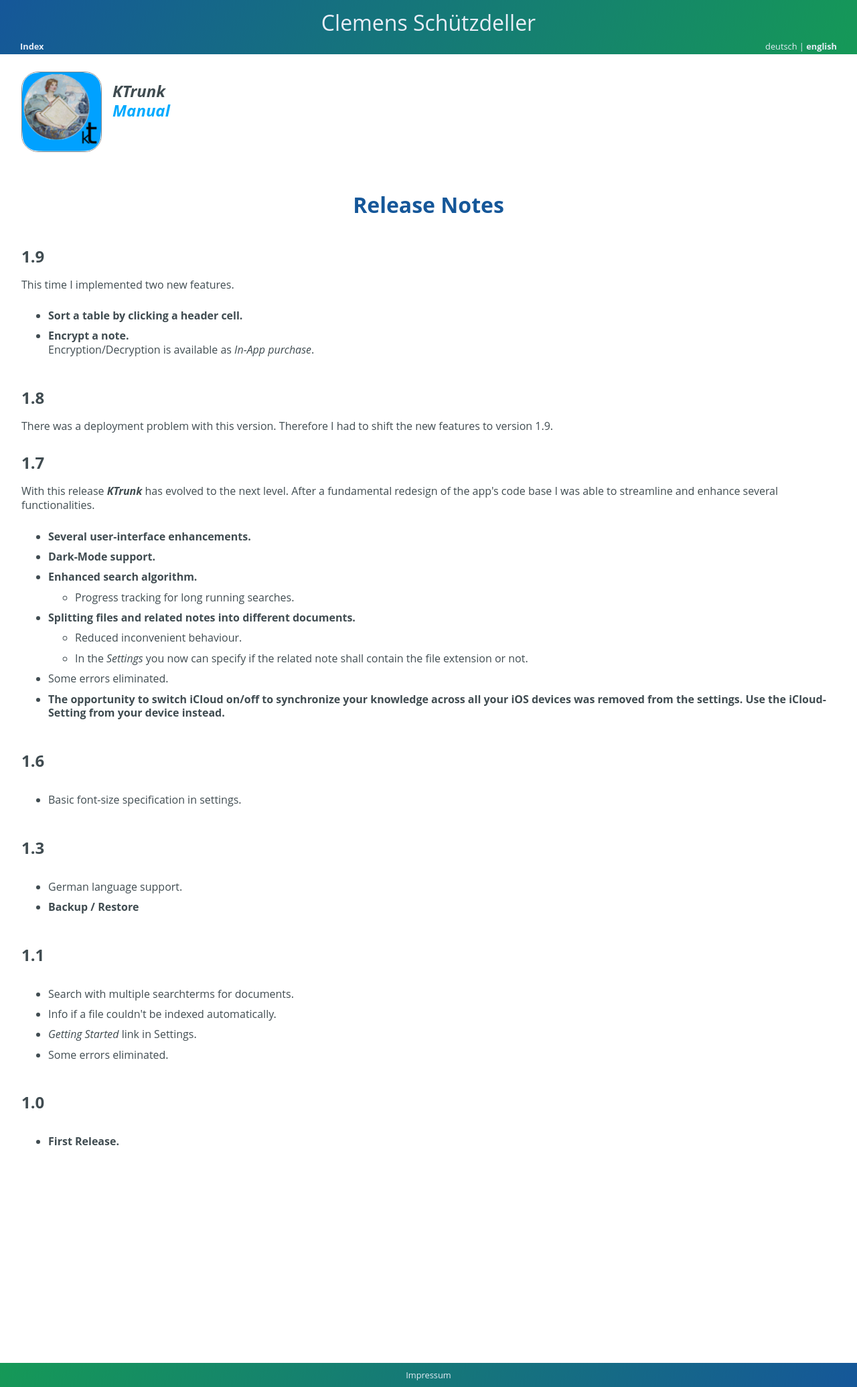
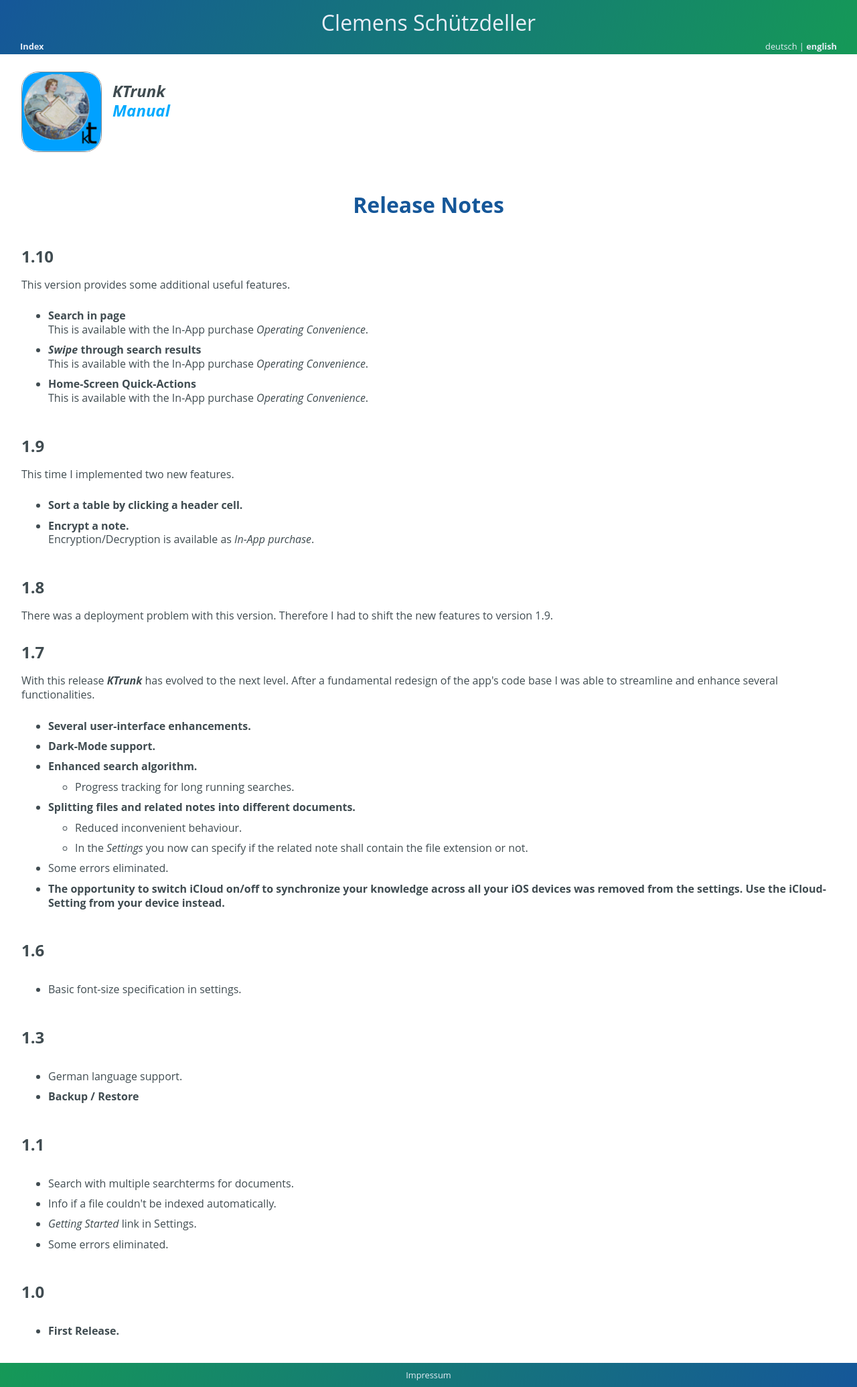
Before and after one commit to cs-LA/home, a Jekyll site: the page built from KTrunk/Manual/ReleaseNotes.md, in a window 1280 px wide. Shown: the whole page at 67% size. Built offline with Jekyll 4.4.1, drawn with Linux system fonts in a browser that asks for light colours; our own code applies the rules of GitHub Pages for plain Markdown files.

Commit message:
Update ReleaseNotes.md

```diff
--- a/KTrunk/Manual/ReleaseNotes.md
+++ b/KTrunk/Manual/ReleaseNotes.md
@@ -13,6 +13,26 @@
 <h1>
   Release Notes
 </h1>
+
+<h3>1.10</h3>
+<p>
+  <span class="en">This version provides some additional useful features.</span>
+  <span class="de">Diese Version stellt weitere nützliche Merkmale zur Verfügung.</span>
+</p>
+<ul>
+  <li>
+    <span class="en"><b>Search in page</b><br>This is available with the In-App purchase <em>Operating Convenience</em>.</span>
+    <span class="de"><b>Auf der Seite suchen</b><br>Dies ist mit dem In-App Kauf <em>Bedienungserleichterungen</em> verfügbar.</span>
+  </li>
+  <li>
+    <span class="en"><b><em>Swipe</em> through search results</b><br>This is available with the In-App purchase <em>Operating Convenience</em>.</span>
+    <span class="de"><b>Die Suchergebnisse mit <em>Streichgesten</em> durchblättern</b><br>Dies ist mit dem In-App Kauf <em>Bedienungserleichterungen</em> verfügbar.</span>
+  </li>
+  <li>
+    <span class="en"><b>Home-Screen Quick-Actions</b><br>This is available with the In-App purchase <em>Operating Convenience</em>.</span>
+    <span class="de"><b>Schnell-Acktionen vom Startbildschirm aus</b><br>Dies ist mit dem In-App Kauf <em>Bedienungserleichterungen</em> verfügbar.</span>
+  </li>
+</ul>
 
 <h3>1.9</h3>
 <p>
```
